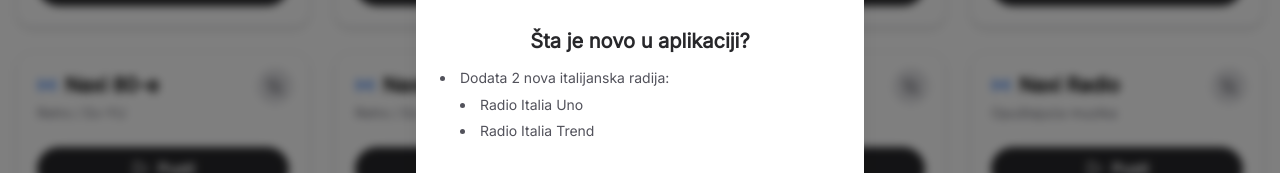
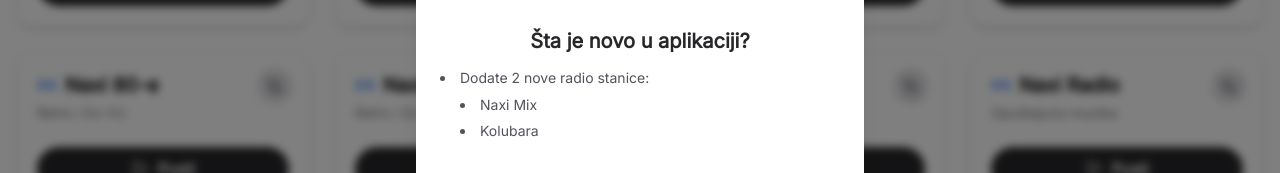
Before and after one commit to R1S-dev/R1S-Radio, a React (Vite) app: page / in a window 1280 px wide. Shown: the part 322-495 px from the top of the page. Built offline with nearby package versions, Linux system fonts and the light colour scheme.

Commit message:
Change radio stations in UpdateModal component
Updated the list of new radio stations in the modal.

```diff
--- a/src/components/UpdateModal.jsx
+++ b/src/components/UpdateModal.jsx
@@ -67,14 +67,16 @@
               className="h-20 w-20 mx-auto mb-4 object-contain"
             />
 
-            <h2 className="text-xl font-bold mb-3 text-zinc-800 dark:text-white">Šta je novo u aplikaciji?</h2>
+            <h2 className="text-xl font-bold mb-3 text-zinc-800 dark:text-white">
+              Šta je novo u aplikaciji?
+            </h2>
 
             <div className="text-sm text-zinc-600 dark:text-zinc-300 mb-6 leading-relaxed text-left">
               <ul className="list-disc list-inside space-y-1">
-                <li>Dodata 2 nova italijanska radija:</li>
+                <li>Dodate 2 nove radio stanice:</li>
                 <ul className="list-disc list-inside pl-5 space-y-1">
-                  <li>Radio Italia Uno</li>
-                  <li>Radio Italia Trend</li>
+                  <li>Naxi Mix</li>
+                  <li>Kolubara</li>
                 </ul>
               </ul>
             </div>
```
